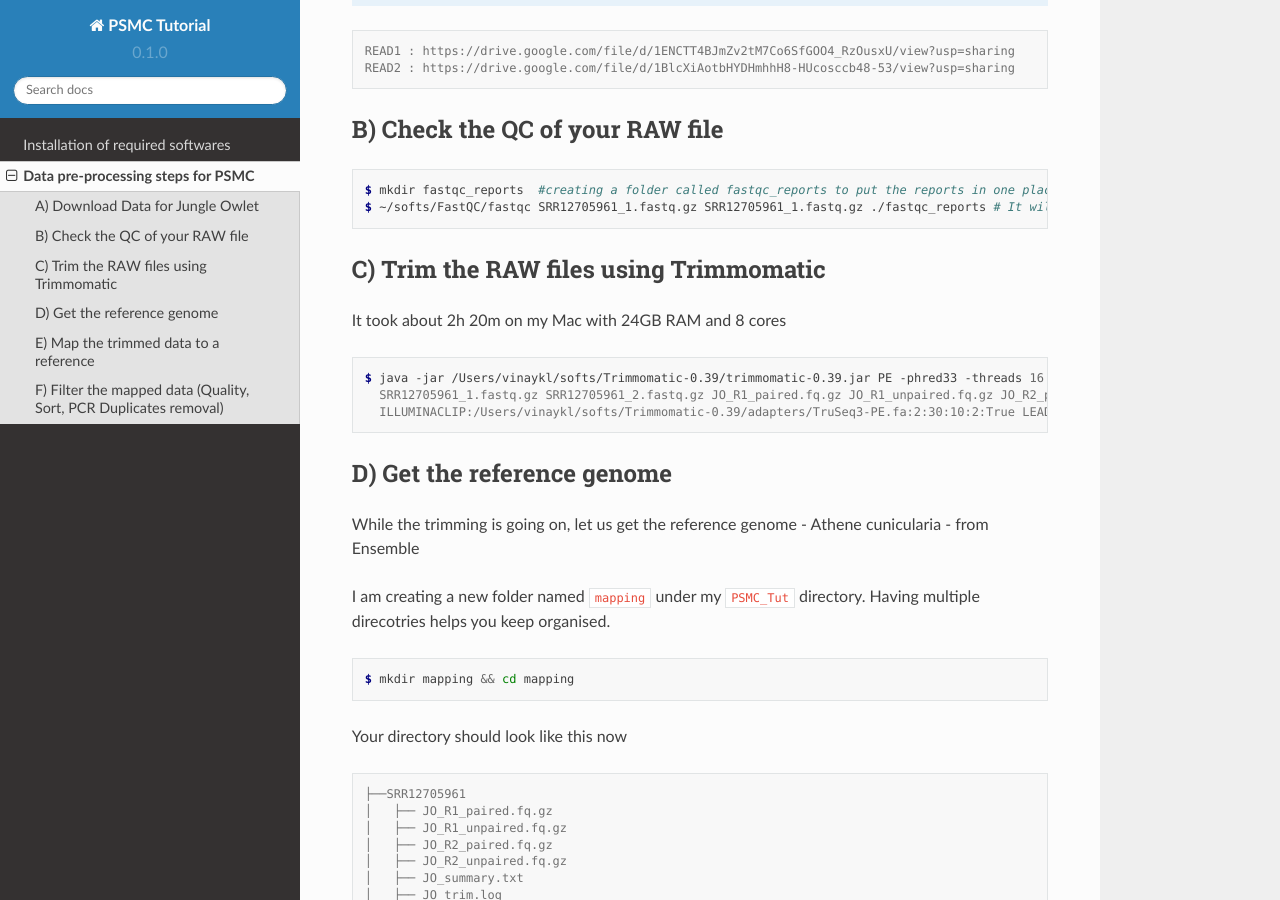
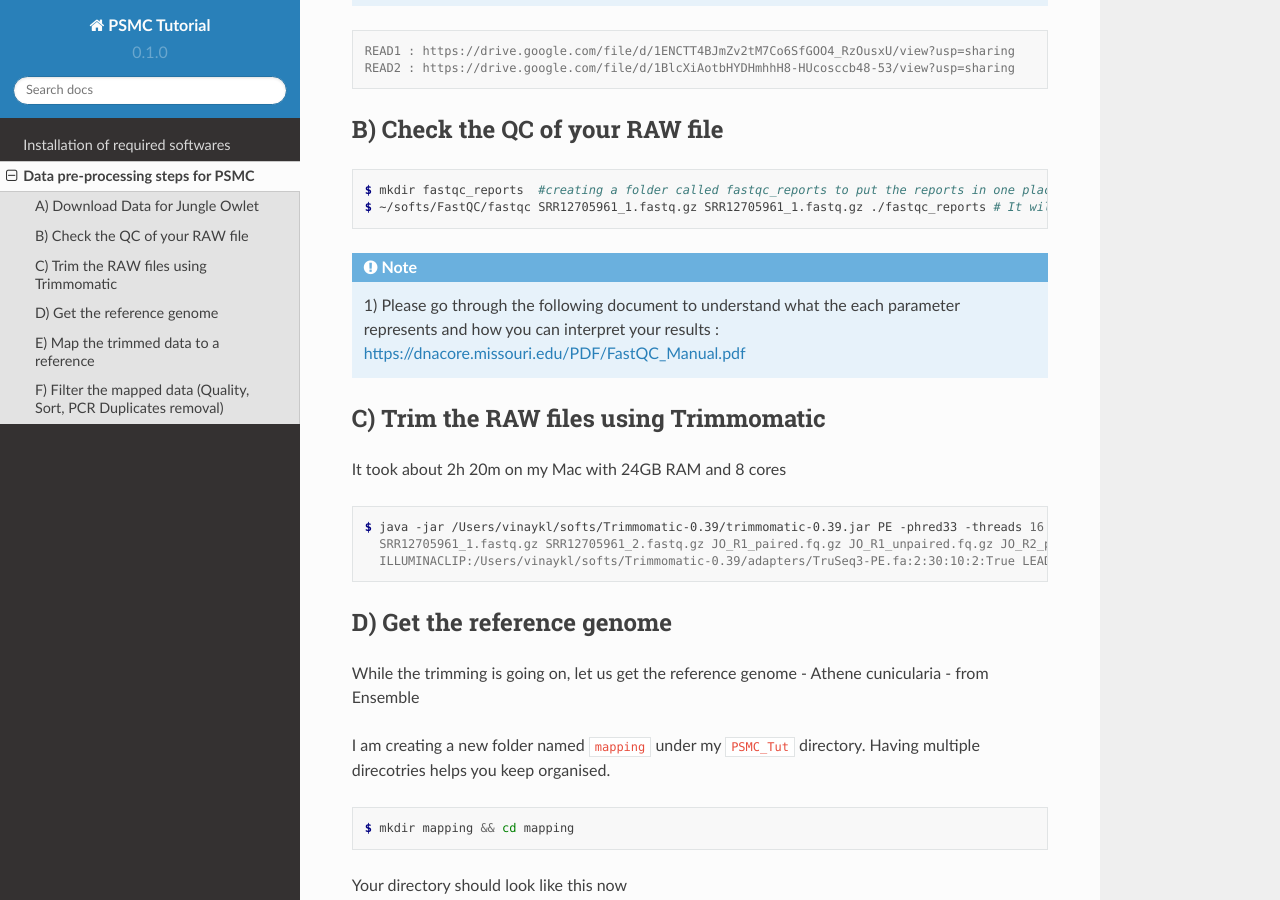
Before and after one commit to stachyris/PSMC_Tutorial-BirdLab, a Sphinx documentation site: the page built from docs/source/01_Data_Pre-Processing.rst, in a window 1280 px wide and 900 px high, scrolled down 585 px. Built offline with Sphinx 7.4.7 and the Read the Docs theme 2.0.0, drawn with Linux system fonts in a browser that asks for light colours.

Commit message:
FQC_Params-01_Data_Pre-Processing.rst

```diff
--- a/docs/source/01_Data_Pre-Processing.rst
+++ b/docs/source/01_Data_Pre-Processing.rst
@@ -31,6 +31,11 @@ B) Check the QC of your RAW file
 
   $ mkdir fastqc_reports  #creating a folder called fastqc_reports to put the reports in one place
   $ ~/softs/FastQC/fastqc SRR12705961_1.fastq.gz SRR12705961_1.fastq.gz ./fastqc_reports # It will take about 15mins to 30mins depending on the system.
+
+.. note::
+
+ 1) Please go through the following document to understand what the each parameter represents and how you
+ can interpret your results : https://dnacore.missouri.edu/PDF/FastQC_Manual.pdf
 
 
 C) Trim the RAW files using Trimmomatic
```
